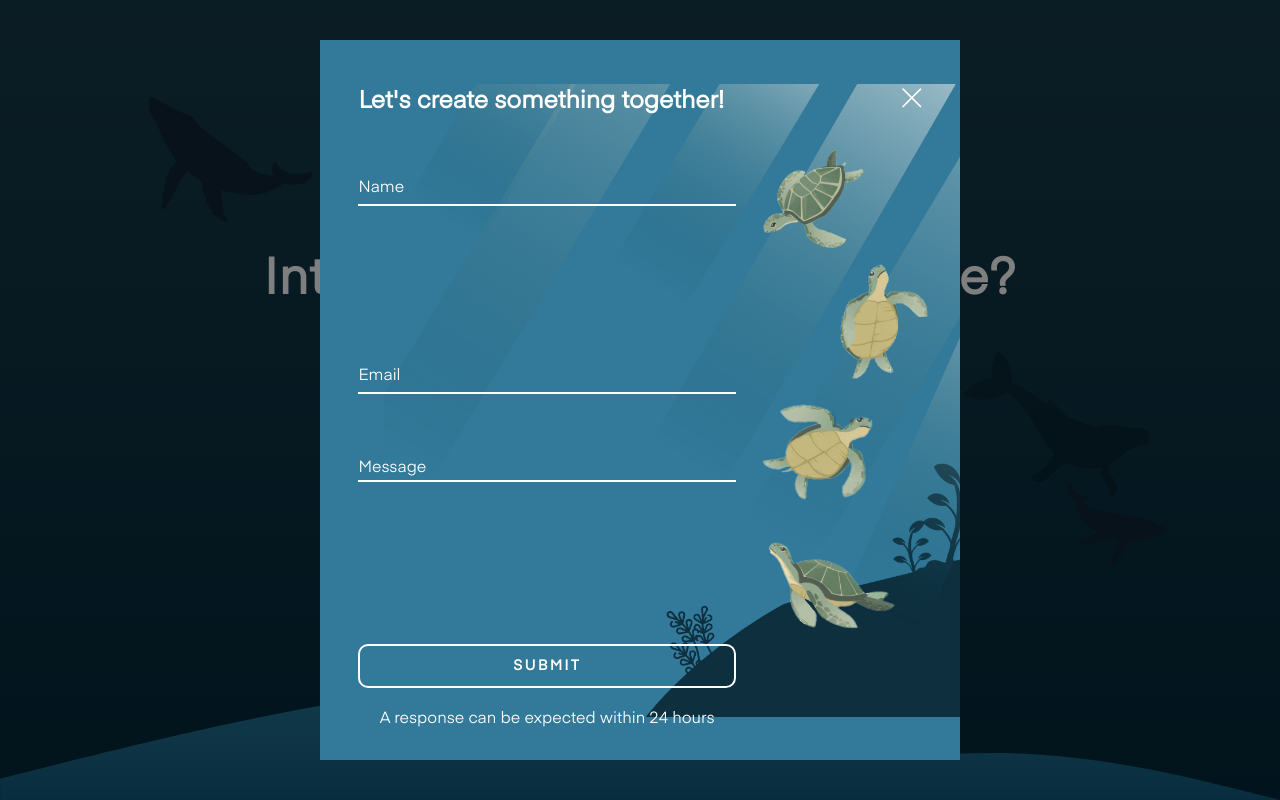
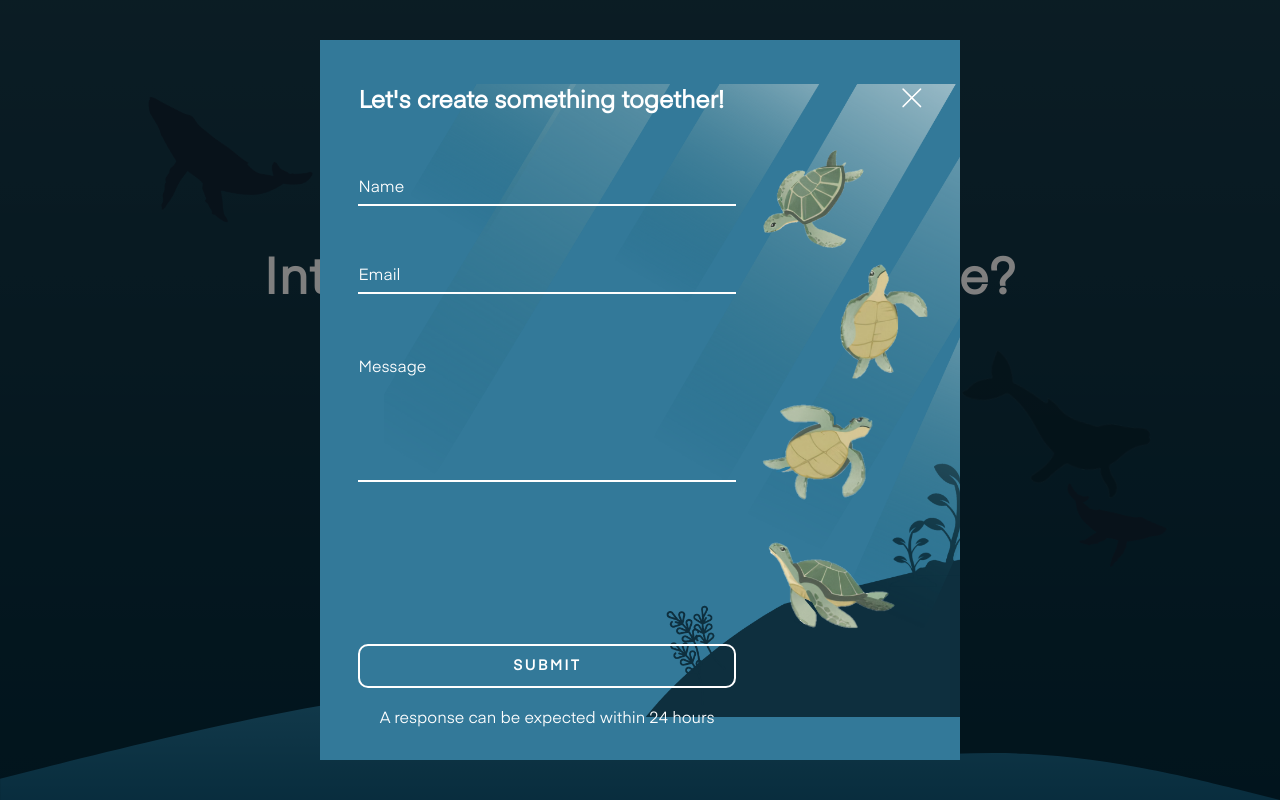
Before and after one commit to gabyquin14/MyPage, a React (Create React App) app: page / in a window 1280 px wide. Both pictures are taken after a click on the button "LET'S TALK!". Shown: the part 3550-4350 px from the top of the page. Built offline with nearby package versions, Linux system fonts and the light colour scheme.

Commit message:
Fix Netflify form issues

```diff
--- a/src/utilities/ContactPopUp/ContactPopUp.jsx
+++ b/src/utilities/ContactPopUp/ContactPopUp.jsx
@@ -26,17 +26,14 @@ export function ContactPopUp(props) {
                 <span className="popup__contentname">Name</span>
               </label>
             </div>
+
             <div className="popup__inputwrapper">
-              <input
-                type="email"
-                name="userEmail"
-                className="popup__forminput"
-                required
-              />
+              <input type="email" name="userEmail" required />
               <label className="popup__labelname" htmlFor="userEmail">
                 <span className="popup__contentname">Email</span>
               </label>
             </div>
+
             <div className="popup__inputwrapper popup__inputwrapper--textarea">
               <textarea
                 name="userMessage"
--- a/src/utilities/ContactPopUp/ContactPopUp.scss
+++ b/src/utilities/ContactPopUp/ContactPopUp.scss
@@ -108,7 +108,7 @@
       transition: transform 0.3 ease;
     }
   }
-  &__inputwrapper:nth-child(3) {
+  &__inputwrapper:nth-child(4) {
     height: 150px;
     display: flex;
     align-items: flex-end;
```
